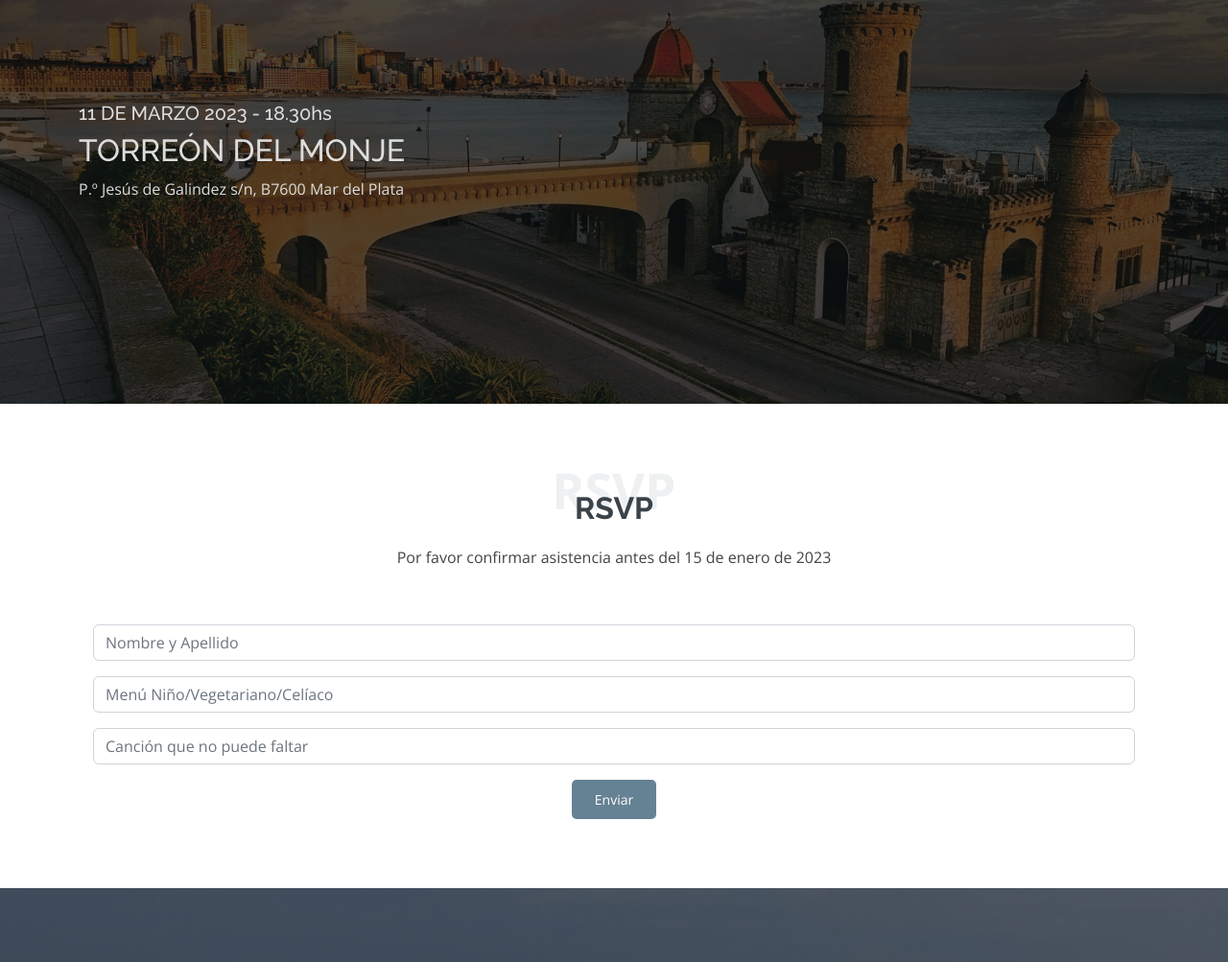
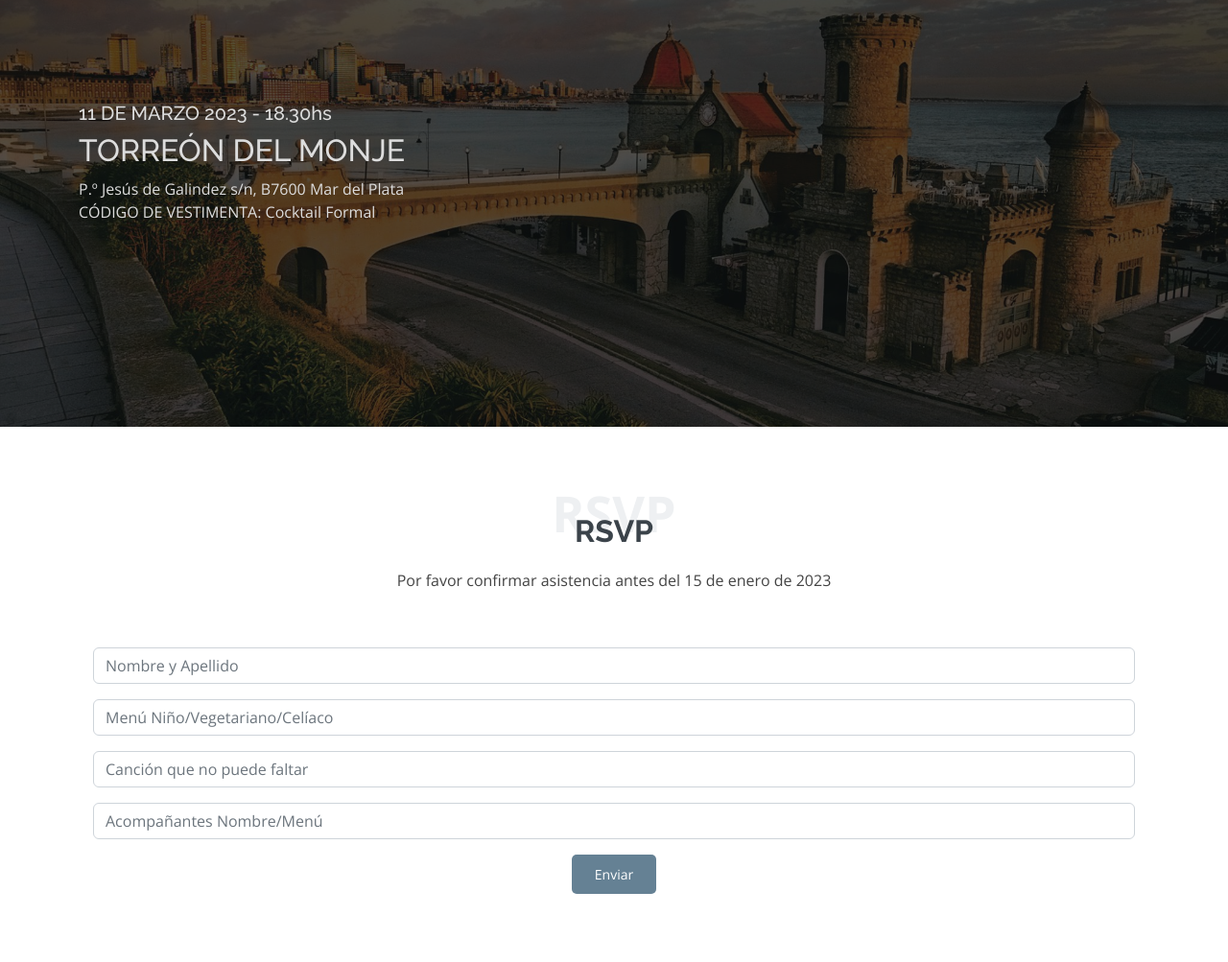
Before and after one commit to maritades/F-M, a plain HTML site: page index.html in a window 1280 px wide. Shown: the part 1999-3002 px from the top of the page at 96% size. Drawn offline with nearby package versions, Linux system fonts and the light colour scheme.

Commit message:
Update index.html

```diff
--- a/index.html
+++ b/index.html
@@ -117,7 +117,9 @@
                 <div>
                 <h5>11 DE MARZO 2023 - 18.30hs</h5>
                 <h2 class="torreontitulo">TORREÓN DEL MONJE</h2>
-                <p class="torreontexto">P.º Jesús de Galindez s/n, B7600 Mar del Plata</p>
+                <p class="torreontexto">P.º Jesús de Galindez s/n, B7600 Mar del Plata
+                  <br>CÓDIGO DE VESTIMENTA: Cocktail Formal
+                </p>
                 </div>
                 <br><br><br><br>
               </div>
@@ -157,6 +159,9 @@
               <div class="form-group mt-3">
                 <input type="text" class="form-control" name="Musica" id="musica" placeholder="Canción que no puede faltar" required>
               </div>
+              <div class="form-group mt-3">
+                <input type="text" class="form-control" name="Acompañantes/Nombre/Menú" id="musica" placeholder="Acompañantes Nombre/Menú" required>
+              </div>
               <div class="my-3">
                 <div class="loading"></div>
                 <div class="error-message"></div>
@@ -179,13 +184,13 @@
       <h3>¿Querés ayudarnos con nuestra luna de miel?</h3>
       <p>Te dejamos nuestros datos bancarios</p>
       Facundo Andrés De Sogos
-      <br>Banco Galicia
-      <br>CBU: 0070128630004017265031
-      <br>Alias: facudesogos
-      <br><br>
+      <br>Caja de Ahorro USD - Banco Galicia
+      <br>CBU: 0070128631004007739903
+      <br>Alias: gringo.mancha.cereal
+      <br>
       <br>
       <br>María Des
-      <br>Banco Francés
+      <br>Caja de Ahorro ARS - Banco Francés
       <br>CBU: 0170016940000005630985
       <br>Alias: marianoelides
     </div>
```
